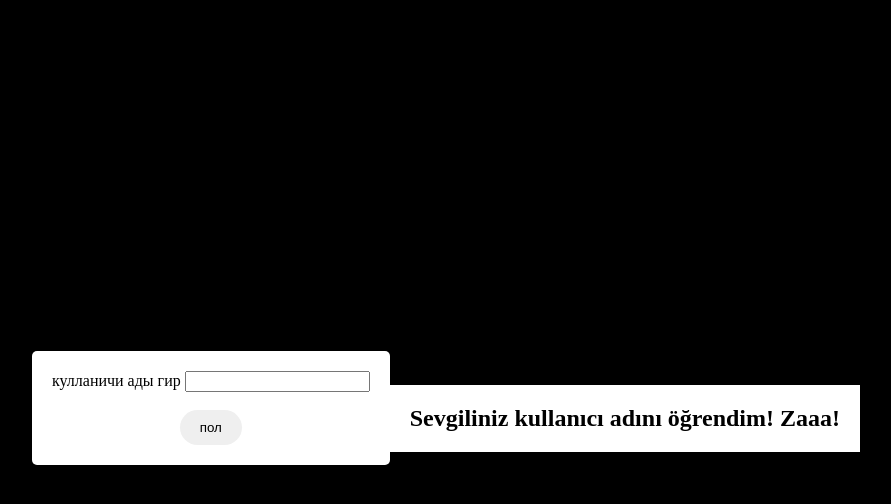
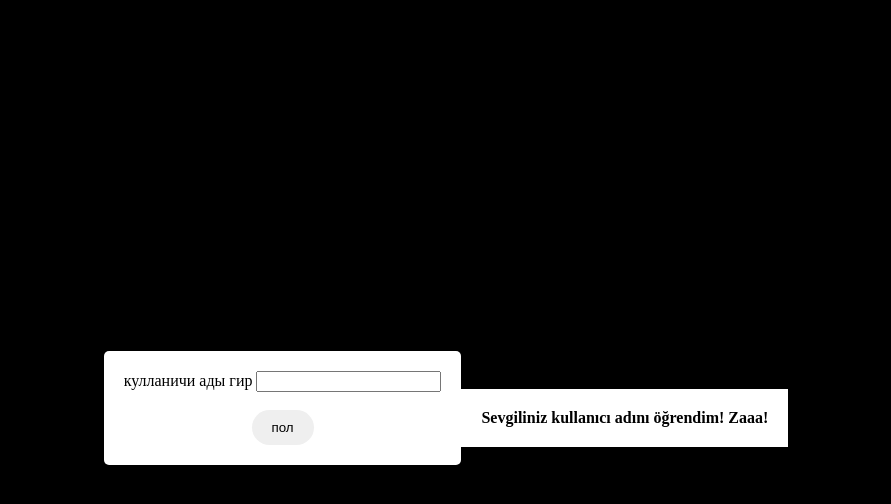
Before and after one commit to rusiainsta/rusiainsta.github.io, a plain HTML site: page index.html in a window 1280 px wide. Both pictures are taken after a click on the button "пол". Shown: the whole page, without its empty margins (194-1085 px from the left). Drawn offline with Linux system fonts and the light colour scheme.

Commit message:
Add files via upload

```diff
--- a/index.html
+++ b/index.html
@@ -27,10 +27,12 @@ border:1px;
   background-color: white;
   padding: 20px;
   text-align: center;
-  font-size: 24px;
+  font-size: 15x;
   font-weight: bold;
   margin-top: 20px;
+display:block;
 }
+.rusy{display:block;}
 </style>
 </head>
 <body>
@@ -43,8 +45,9 @@ border:1px;
       <button type="button" onclick="showMessage()">пол</button>
     </form>
   </div>
-
-  <div id="message" class="box-container" style="display: none;"></div>
+<br>
+<br>
+  <div  class="rusy"><div id="message" class="box-container" style="display: none;"></div></div>
 
   <script>
     function showMessage() {
```
